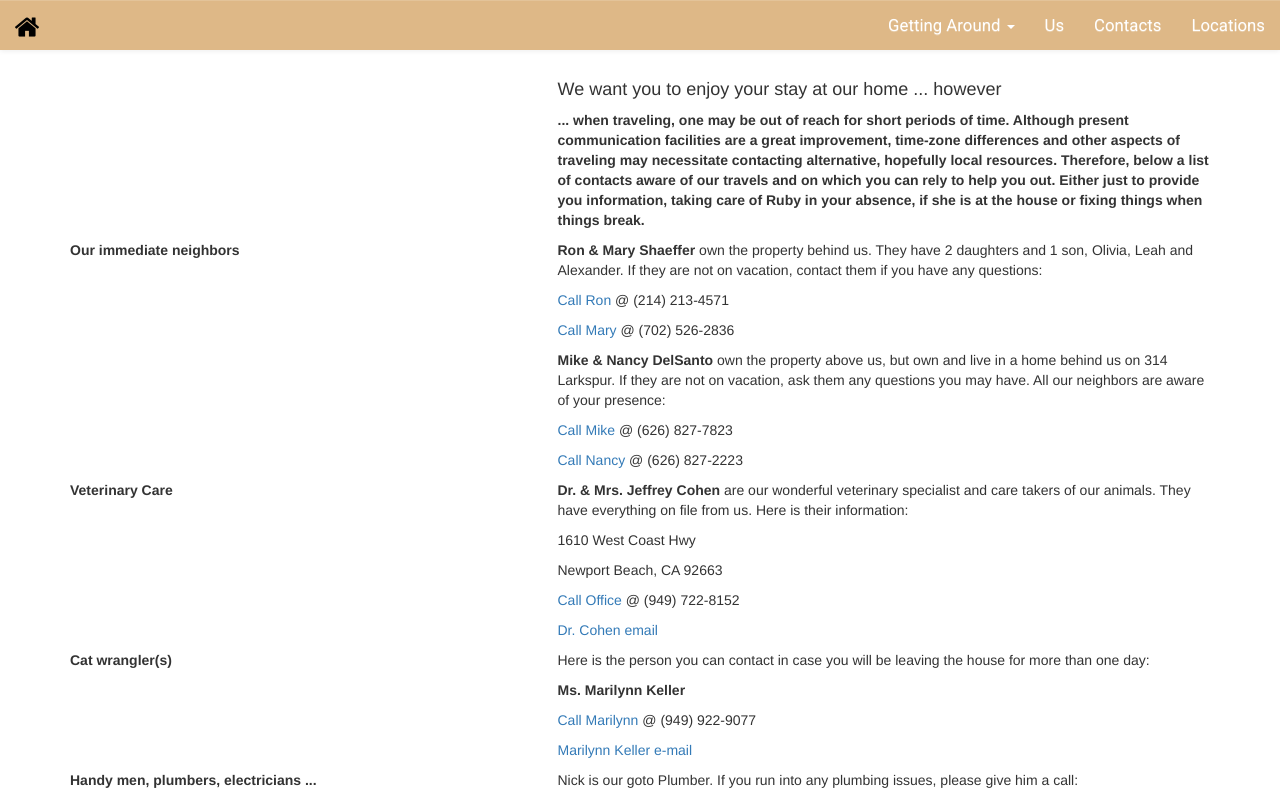
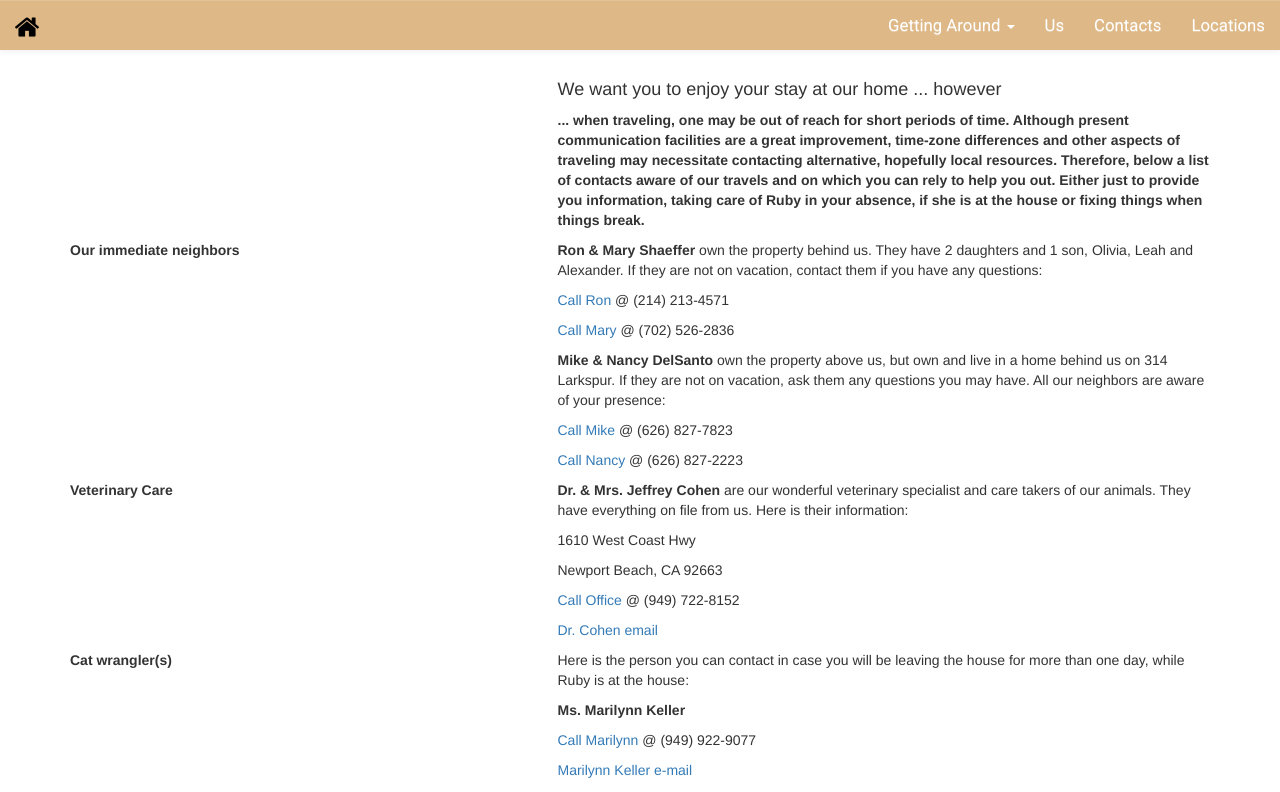
Before and after one commit to rrac/homeguide, a React (Create React App) app: page /pages/contacts in a window 1280 px wide. Shown: the top 792 px of the page. Built offline with nearby package versions, Linux system fonts and the light colour scheme.

Commit message:
Catwrangler
Slight adjustment to wording on Ruby being at the house ...

```diff
--- a/src/pages/contacts.jsx
+++ b/src/pages/contacts.jsx
@@ -75,7 +75,7 @@ class Contacts extends Component {
 					</Col>
 					<Col xs="7" sm="7">
 						<p>
-						Here is the person you can contact in case you will be leaving the house for more than one day:
+						Here is the person you can contact in case you will be leaving the house for more than one day, while Ruby is at the house:
 						</p>
 						<p>
 							<b>Ms. Marilynn Keller</b>
```
